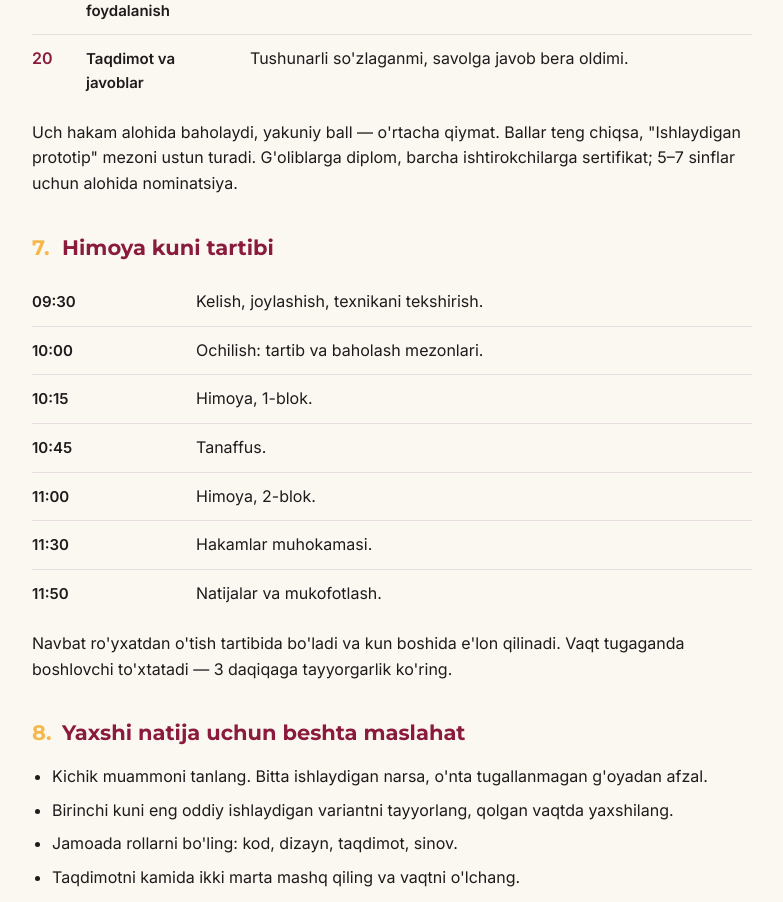
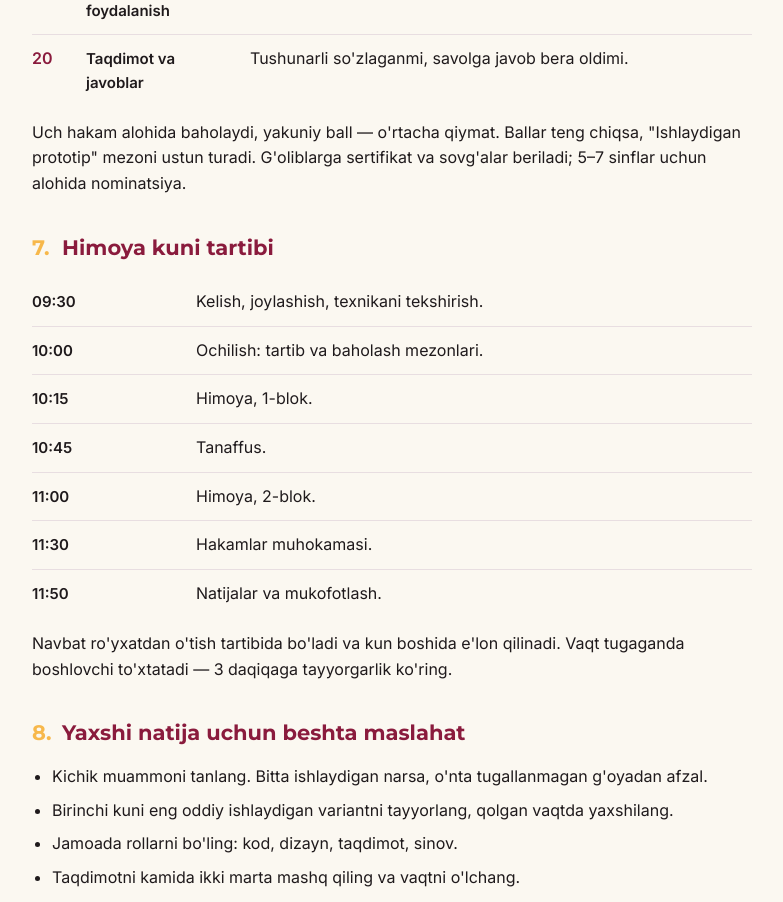
Before and after one commit to ilkhomjon2001/form, a plain HTML site: page index.html in a window 1280 px wide. Shown: the part 2160-3062 px from the top of the page, without its empty margins (248-1031 px from the left). Drawn offline with Linux system fonts and the light colour scheme.

Commit message:
Mukofot matni yangilandi: sertifikat va sovg'alar
Co-Authored-By: Claude Opus 5 <noreply@anthropic.com>
Claude-Session: https://claude.ai/code/session_01HVGGGNcfCExMxCkJ6JBwDz

```diff
--- a/index.html
+++ b/index.html
@@ -156,7 +156,7 @@
     <div class="row"><span class="b">30</span><span class="k">Ishlaydigan prototip</span><span class="v">Jonli demo ishladimi, qancha qismi tayyor.</span></div>
     <div class="row"><span class="b">25</span><span class="k">IT va AI dan foydalanish</span><span class="v">Vosita o'rinli tanlanganmi, jamoa uni tushunadimi.</span></div>
     <div class="row"><span class="b">20</span><span class="k">Taqdimot va javoblar</span><span class="v">Tushunarli so'zlaganmi, savolga javob bera oldimi.</span></div>
-    <p style="margin-top:14px">Uch hakam alohida baholaydi, yakuniy ball &mdash; o'rtacha qiymat. Ballar teng chiqsa, "Ishlaydigan prototip" mezoni ustun turadi. G'oliblarga diplom, barcha ishtirokchilarga sertifikat; 5&ndash;7 sinflar uchun alohida nominatsiya.</p>
+    <p style="margin-top:14px">Uch hakam alohida baholaydi, yakuniy ball &mdash; o'rtacha qiymat. Ballar teng chiqsa, "Ishlaydigan prototip" mezoni ustun turadi. G'oliblarga sertifikat va sovg'alar beriladi; 5&ndash;7 sinflar uchun alohida nominatsiya.</p>
   </section>
 
   <section>
```
